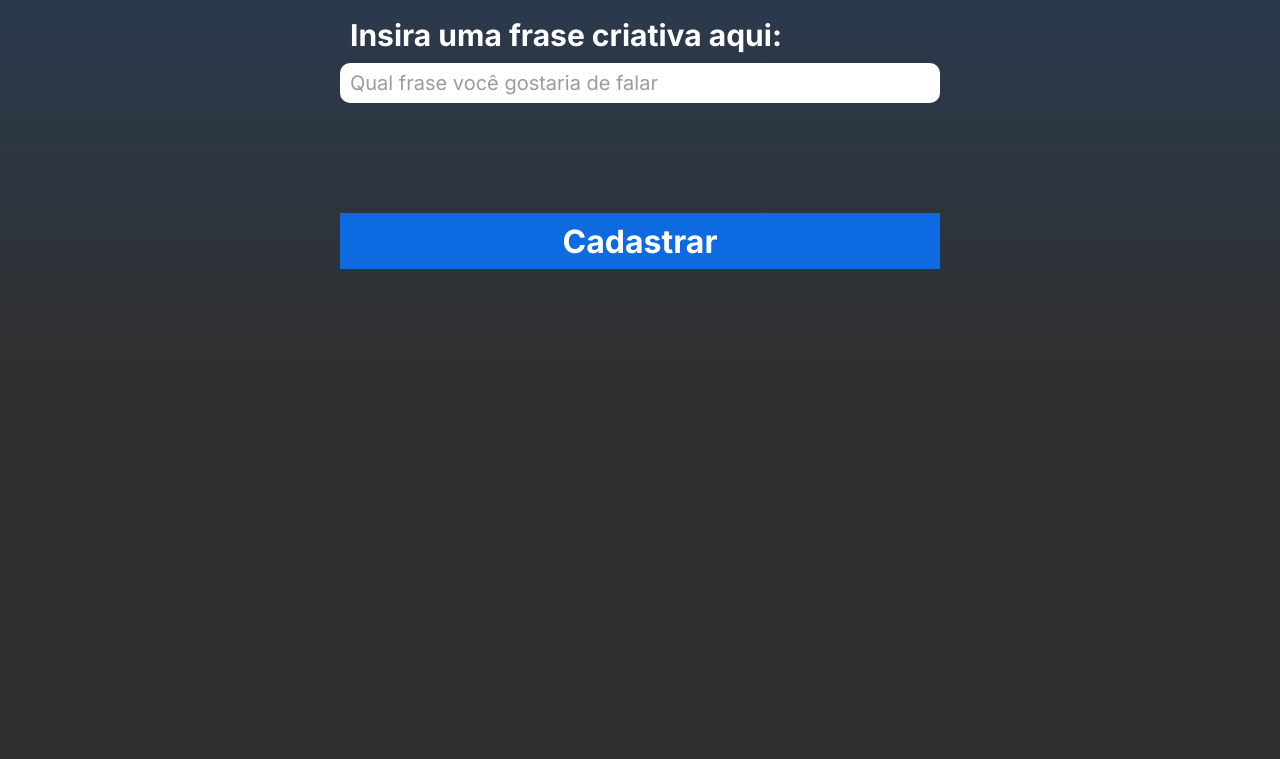
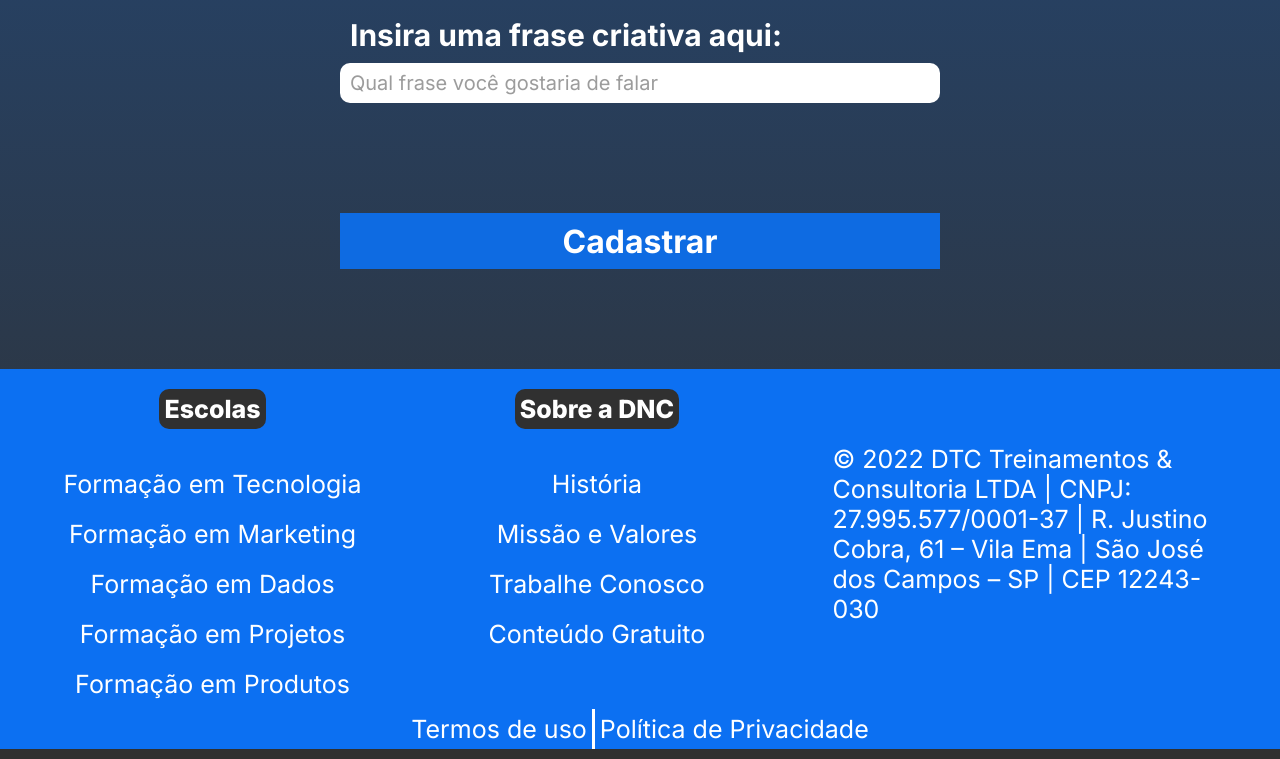
Before and after one commit to leobonadia/bootcamp-dnc, a plain HTML site: page index.html in a window 1280 px wide. Shown: the part 1156-1915 px from the top of the page. Before the commit the page ends 1525 px from the top, so only its background shows below. Drawn offline with Linux system fonts and the light colour scheme.

Commit message:
adicionando footer e estilizando media query

```diff
--- a/assets/css/style.css
+++ b/assets/css/style.css
@@ -146,3 +146,126 @@ input[type="submit"] {
     cursor: pointer;
     border: 0
 }
+
+footer {
+    width: 100%;
+    background-color: var(--azul);
+}
+
+footer .linha1 {
+    display: flex;
+    justify-content: space-around;
+    align-items: center;
+}
+
+footer h5 {
+    text-align: center;
+    color: white;
+    font-size: 25px;
+    font-weight: 800;
+    background-color: var(--preto);
+    border-radius: 10px;
+    padding: 5px;
+    margin-top: 20px;
+    margin-bottom: 20px;
+}
+
+footer ul{
+    list-style: none;
+    margin: 0px;
+    padding: 0;
+    font-size: 25px;
+}
+
+footer nav {
+    display: flex;
+    flex-direction: column;
+    align-items: center;
+    height: 330px;
+}
+
+footer ul li {
+    text-align: center;
+    color: white;
+    margin: 20px 0px 20px 0px;
+}
+
+footer ul li a{
+    text-decoration: none;
+    color: white;
+}
+
+footer ul li a:hover{
+    color: var(--cinza-hover);
+}
+
+footer .endereco {
+    width: 30%;
+    color: white;
+    font-size: 25px;
+}
+
+footer .linha2 {
+    display: flex;
+    justify-content: center;
+    margin: 10px;
+}
+
+footer .linha2 a {
+    padding: 5px;
+    text-decoration: none;
+    font-size: 25px;
+    color: white;
+}
+
+footer .linha2 a:hover {
+    color: var(--cinza-hover);
+}
+
+footer .linha2 a:first-child {
+    border-right: 3px solid white;
+}
+
+@media only screen and (max-width: 600px){
+    #principal {
+        display: flex;
+        flex-direction: column;
+        height: auto;
+    }
+
+    #menu {
+        flex-direction: column;
+        width: 100px;
+        margin: 0px;
+    }
+
+    #menu a {
+        height: 50px;
+        align-items: center;
+        height: 50px;
+    }
+
+    #principal button {
+        width: 100%;
+        margin: 0;
+    }
+
+    section h1 {
+        font-size: 38px;
+    }
+
+    section h2 {
+        font-size: 28px;
+        padding-right: 15px;
+        padding-left: 15px;
+    }
+
+    form {
+        width: 95%;
+        font-size: 20px;
+    }
+
+    .checkbox-itens label {
+        font-size: 17px;
+    }
+}
--- a/index.html
+++ b/index.html
@@ -66,5 +66,53 @@
             <input type="submit" value="Cadastrar">
         </form>
     </section>
+    <footer>
+        <div class="linha1">
+            <nav>
+                <h5>Escolas</h5>
+                <ul>
+                    <li>
+                        <a href="">Formação em Tecnologia</a>
+                    </li>
+                    <li>
+                        <a href="">Formação em Marketing</a>
+                    </li>
+                    <li>
+                        <a href="">Formação em Dados</a>
+                    </li>
+                    <li>
+                        <a href="">Formação em Projetos</a>
+                    </li>
+                    <li>
+                        <a href="">Formação em Produtos</a>
+                    </li>
+                </ul>
+            </nav>
+            <nav>
+                <h5>Sobre a DNC</h5>
+                <ul>
+                    <li>
+                        <a href="">História</a>
+                    </li>
+                    <li>
+                        <a href="">Missão e Valores</a>
+                    </li>
+                    <li>
+                        <a href="">Trabalhe Conosco</a>
+                    </li>
+                    <li>
+                        <a href="">Conteúdo Gratuito</a>
+                    </li>
+                </ul>
+            </nav>
+            <div class="endereco">
+                © 2022 DTC Treinamentos & Consultoria LTDA | CNPJ: 27.995.577/0001-37 | R. Justino Cobra, 61 – Vila Ema | São José dos Campos – SP | CEP 12243-030
+            </div>
+        </div>
+        <div class="linha2">
+            <a href="">Termos de uso</a>
+            <a href="">Política de Privacidade</a>
+        </div>
+    </footer>
 </body>
 </html>
```
